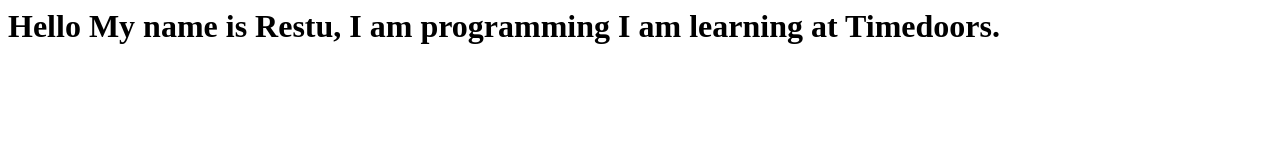
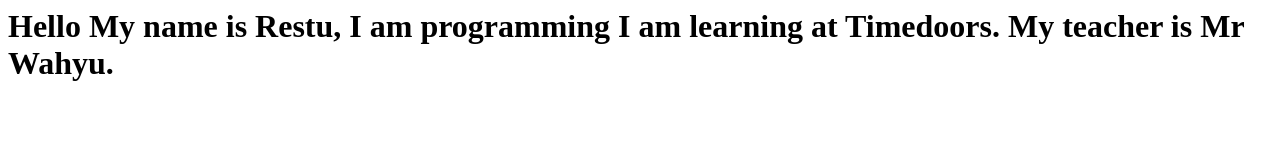
Before and after one commit to griyadrs/Tugas-praktek_vercel, a plain HTML site: page index.html in a window 1280 px wide. Drawn offline with Linux system fonts and the light colour scheme.

Commit message:
5. Add : Who my teacher

```diff
--- a/index.html
+++ b/index.html
@@ -1,3 +1,3 @@
 <h1>Hello My name is Restu, I am programming
-    I am learning at Timedoors.
+    I am learning at Timedoors. My teacher is Mr Wahyu.
 </h1>
```
